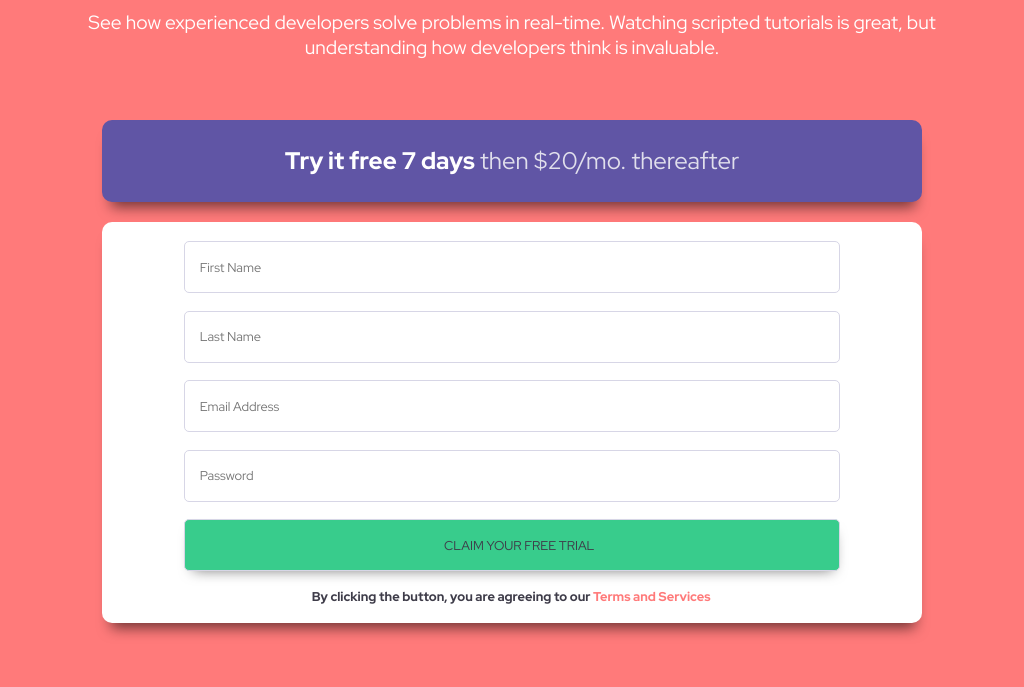
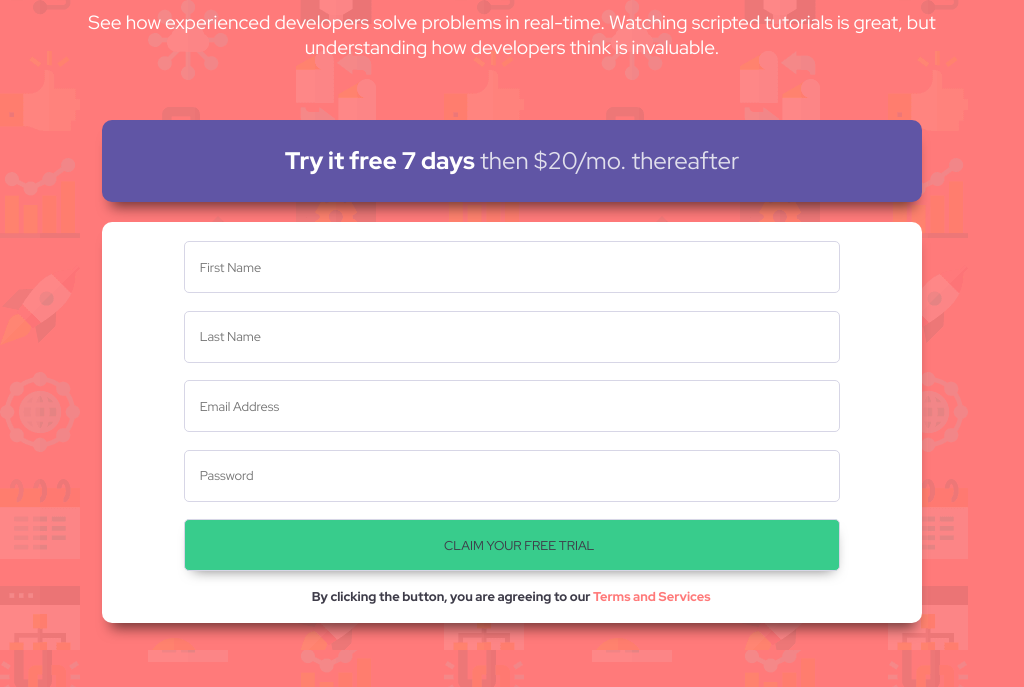
Before and after one commit to zyusuke10/sign-up-form, a plain HTML site: page index.html in a window 1024 px wide. Shown: the part 150-837 px from the top of the page. Drawn offline with Linux system fonts and the light colour scheme; files whose address does not match are found by name.

Commit message:
Update style.css

```diff
--- a/style.css
+++ b/style.css
@@ -358,7 +358,7 @@ form {
   }
 
   .container {
-    background-image: url(/images/bg-intro-mobile.png);
+    background-image:url(bg-intro-desktop.png);
     width: 100%;
     max-width: 100%;
     min-height: 100vh;
@@ -475,7 +475,7 @@ form {
   }
 
   .container {
-    background-image: url(/images/bg-intro-mobile.png);
+    background-image:url(bg-intro-desktop.png);
     width: 100%;
     max-width: 100%;
     min-height: 100vh;
```
